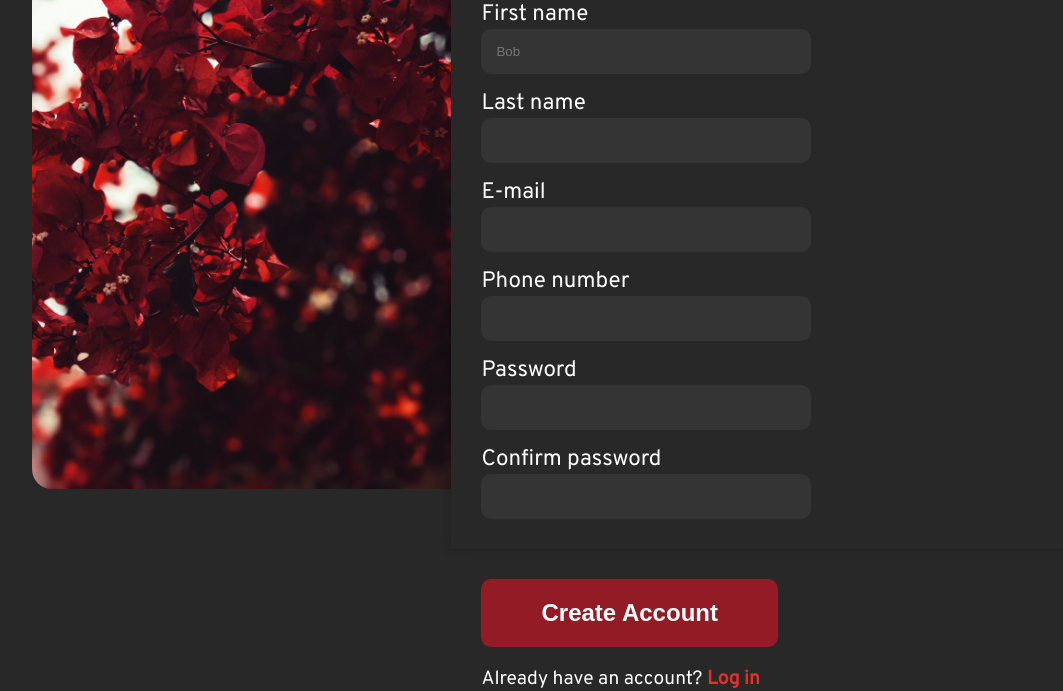
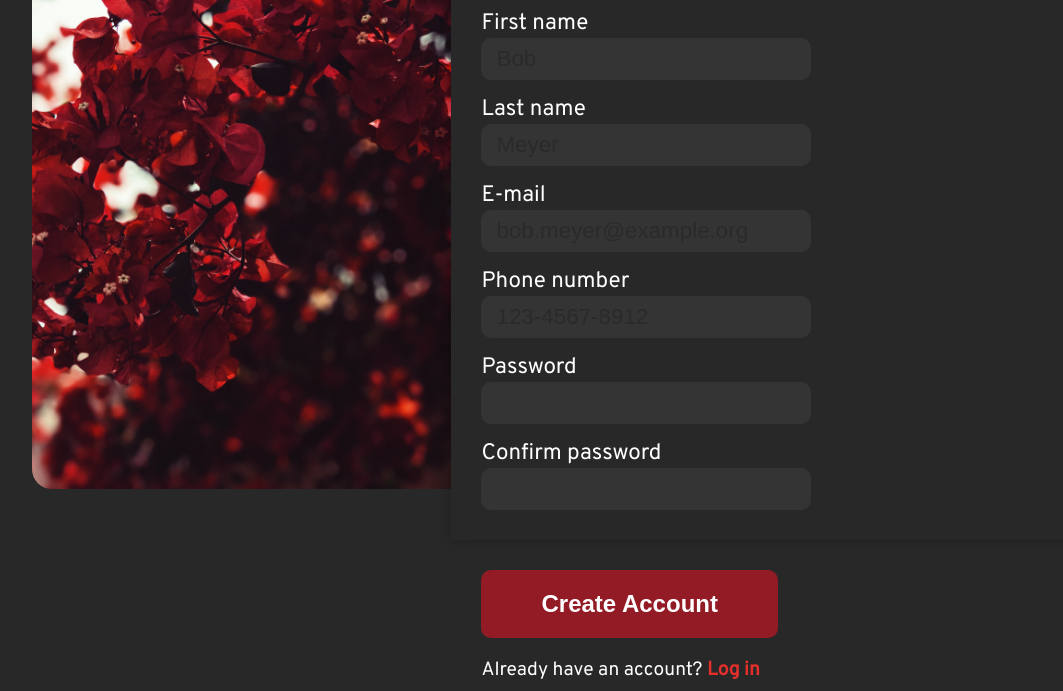
Before and after one commit to e-meyer/signup-form, a plain HTML site: page index.html in a window 1280 px wide. Shown: the part 271-962 px from the top of the page, without its empty margins (0-1063 px from the left). Drawn offline with Linux system fonts and the light colour scheme.

Commit message:
Add placeholder for inputs

```diff
--- a/index.html
+++ b/index.html
@@ -44,18 +44,18 @@
 
                                 <div class="form-element">
                                     <label for="last_name">Last name</label>
-                                    <input type="text" id="last_name" name="last_name" required>
+                                    <input type="text" id="last_name" name="last_name" placeholder="Meyer" required>
                                 </div>
                             </div>
                             <div class="form-row">
                                 <div class="form-element">
                                     <label for="user_mail">E-mail</label>
-                                    <input type="email" id="user_mail" name="user_mail" required>
+                                    <input type="email" id="user_mail" name="user_mail" placeholder="bob.meyer@example.org" required>
                                 </div>
 
                                 <div class="form-element">
                                     <label for="user_phone">Phone number</label>
-                                    <input type="tel" id="user_phone" name="user_phone" required>
+                                    <input type="tel" id="user_phone" name="user_phone" placeholder="123-4567-8912" required>
                                 </div>
                             </div>
                             <div class="form-row">
--- a/style.css
+++ b/style.css
@@ -92,9 +92,15 @@ p, label {
     border: none;
     background-color: #343434;
     width: 330px;
-    padding: 15px;
+    padding: 8px 15px 8px 15px;
     box-sizing: border-box;
     border-radius: 10px;
+    font-size: 1.4rem;
+}
+
+.form-element input::placeholder {
+    color: #282828bc;
+    font-size: 1.4rem;
 }
 
 .form-element label {
```
